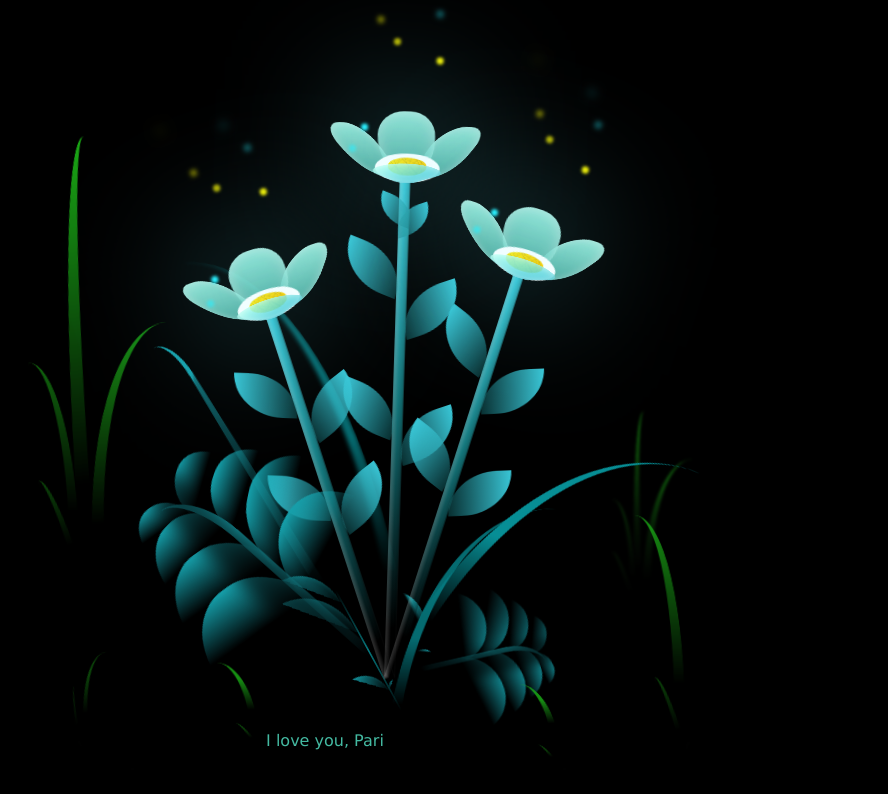
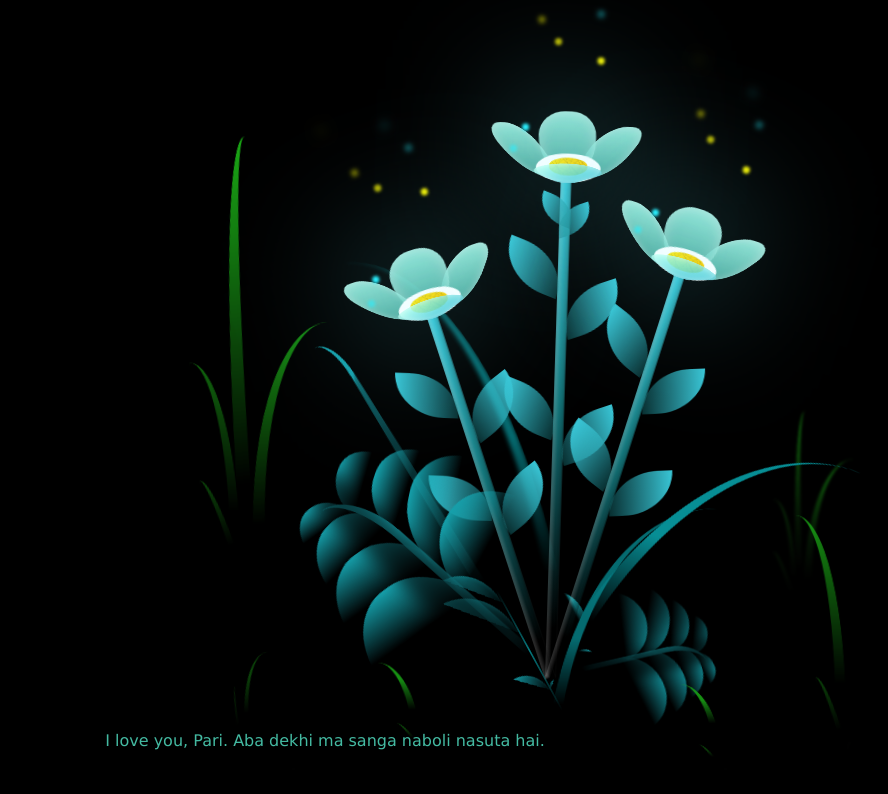
Before and after one commit to Blacklemo/f1, a plain HTML site: page index.html in a window 1280 px wide. Shown: the whole page, without its empty margins (315-1203 px from the left). Drawn offline with Linux system fonts and the light colour scheme.

Commit message:
Update index.html

```diff
--- a/index.html
+++ b/index.html
@@ -9,7 +9,7 @@
 </head>
 
 <body class="not-loaded">
-     <div class ="text"> I love you, Pari</div>
+     <div class ="text"> I love you, Pari. Aba dekhi ma sanga naboli nasuta hai.</div>
     <div class="night"></div>
     <div class="flowers">
       <div class="flower flower--1">
```
